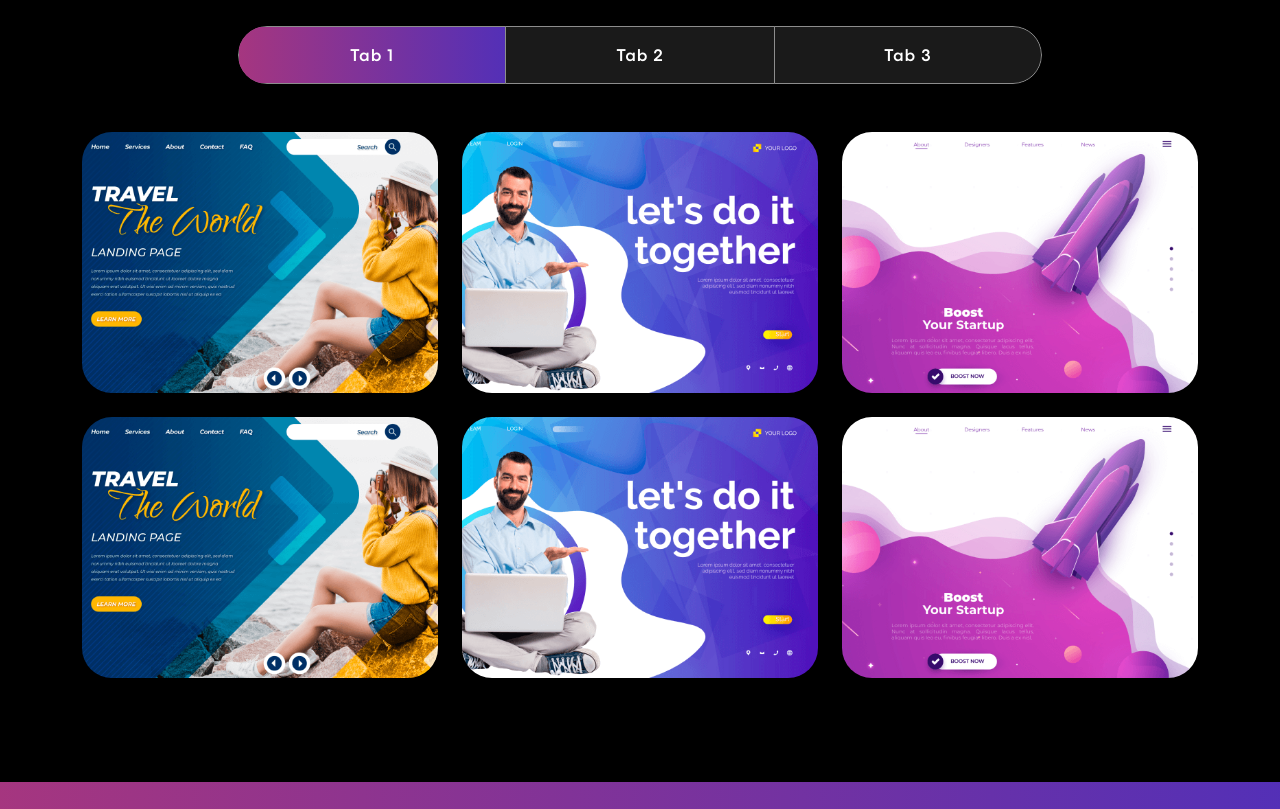
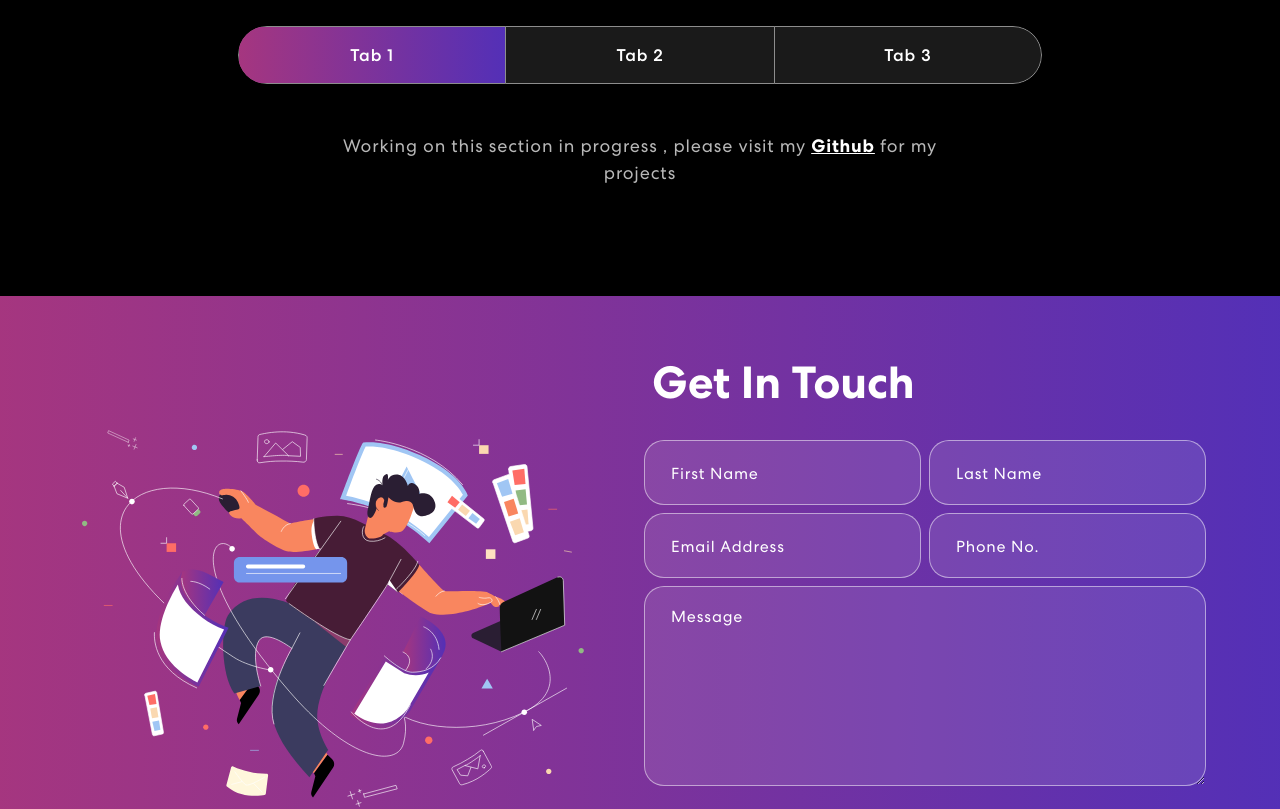
Before and after one commit to rayenbakali/PersonalPortfolio, a React (Create React App) app: page / in a window 1280 px wide. Shown: the part 1600-2409 px from the top of the page. Built offline with nearby package versions, Linux system fonts and the light colour scheme.

Commit message:
updating the project section

```diff
--- a/src/components/Projects.js
+++ b/src/components/Projects.js
@@ -83,11 +83,25 @@ export const Projects = () => {
                       }
                     >
                       <Tab.Pane eventKey="first">
-                        <Row>
+                        {/* <Row>
                           {projects.map((project, index) => {
                             return <ProjectCard key={index} {...project} />;
                           })}
-                        </Row>
+                        </Row> */}
+                        <p>
+                          Working on this section in progress , please visit my{" "}
+                          <strong>
+                            {" "}
+                            <a
+                              href="https://github.com/rayenbakali"
+                              style={{ color: "white" }}
+                              target="_blank"
+                            >
+                              Github
+                            </a>
+                          </strong>{" "}
+                          for my projects
+                        </p>
                       </Tab.Pane>
                       <Tab.Pane eventKey="second">
                         <p>I will be working on the project Section Soon</p>
```
